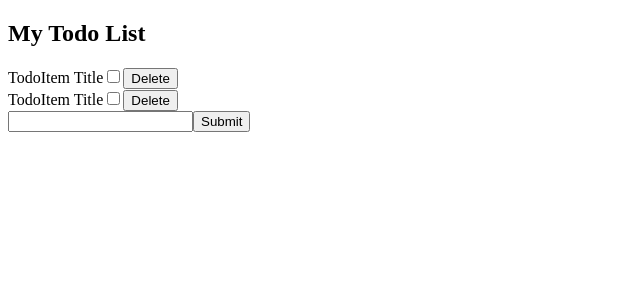
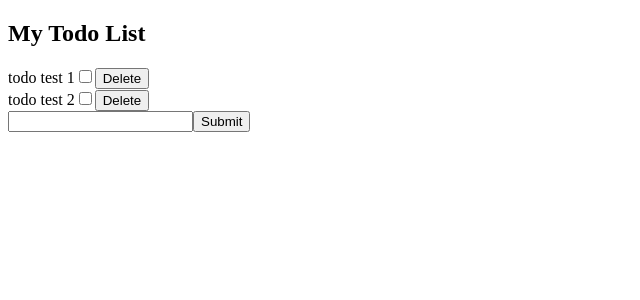
Before and after one commit to cereme/todo-next-nest, a Next.js app in the folder todo-frontend/: page / in a window 1280 px wide. Shown: the top 300 px of the page, without its empty margins (0-640 px from the left). Built offline with nearby package versions, Linux system fonts and the light colour scheme.

Commit message:
Add props to TodoItem

```diff
--- a/todo-frontend/components/TodoItem/TodoItem.tsx
+++ b/todo-frontend/components/TodoItem/TodoItem.tsx
@@ -1,8 +1,11 @@
+export type TodoItemProps = {
+  title: string
+}
 
-export default function TodoItem(){
+export default function TodoItem({title}: TodoItemProps){
   return (
     <div className="flex flex-row items-center ma-2">
-      <span className="flex-grow">TodoItem Title</span>
+      <span className="flex-grow">{title}</span>
       <input type="checkbox"/>
       <button className="bg-red-500 hover:bg-red-700 text-white py-2 px-4 rounded">Delete</button>
     </div>
--- a/todo-frontend/components/TodoItem/index.tsx
+++ b/todo-frontend/components/TodoItem/index.tsx
@@ -5,8 +5,8 @@ export default function TodoList(){
   return (
     <div className="border-2 flex-column">
       <h2 className="text-center">My Todo List</h2>
-      <TodoItem/>
-      <TodoItem/>
+      <TodoItem title={"todo test 1"}/>
+      <TodoItem title={"todo test 2"}/>
       <FormInsertTodo/>
     </div>
   )
```
